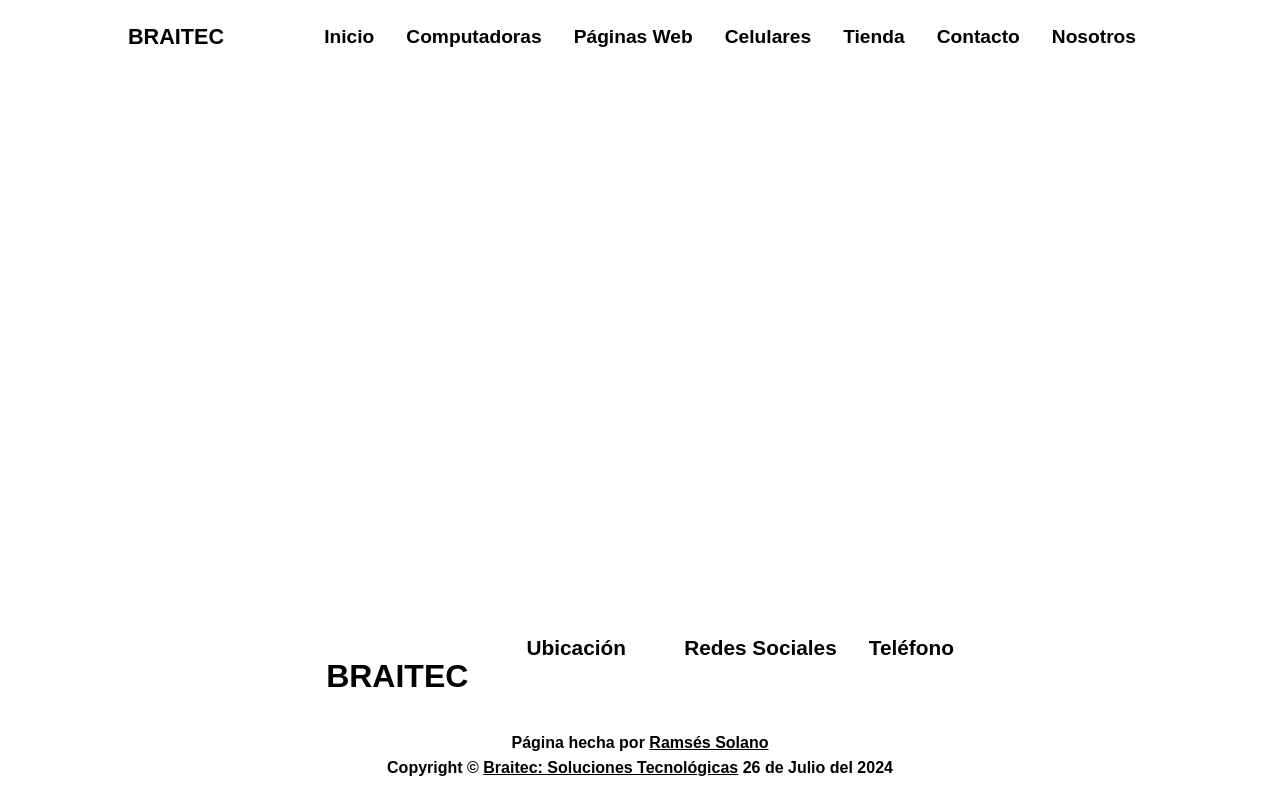
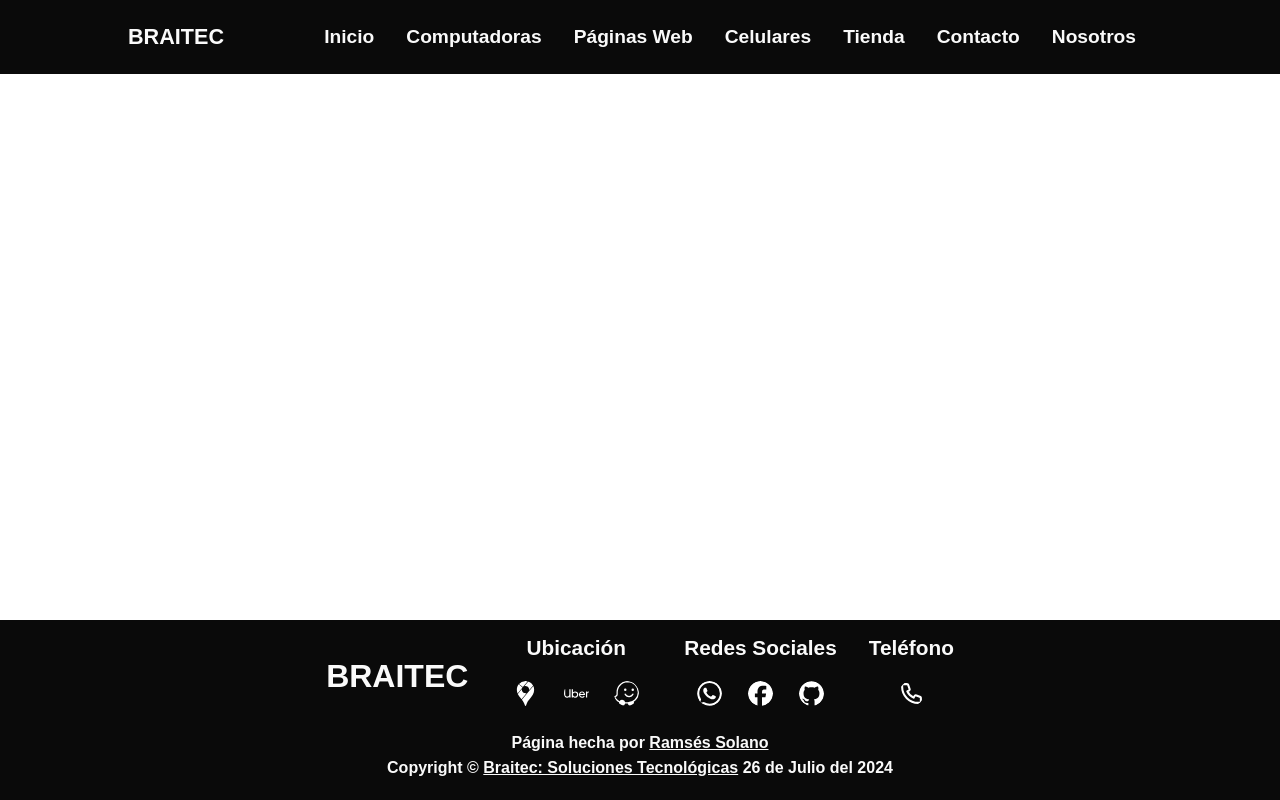
Before and after one commit to sh4dow18/braitec, a Next.js app: page / in a window 1280 px wide. Built offline with nearby package versions, Linux system fonts and the light colour scheme.

Commit message:
fix: globals css
Make a more efficient css code in globals

```diff
--- a/src/app/globals.css
+++ b/src/app/globals.css
@@ -21,6 +21,8 @@ body {
   display: flex;
   flex-direction: column;
   height: 100dvh;
+  /* Text */
+  font-family: Arial, Helvetica, sans-serif;
 }
 footer {
   /* Display */
@@ -29,11 +31,9 @@ footer {
   justify-content: center;
   /* Spacers */
   padding: 1rem 10%;
-  /* Text */
-  font-family: Arial, Helvetica, sans-serif;
   /* Colors */
-  background-color: var(--background-color);
-  color: var(--text-color);
+  background-color: var(--black);
+  color: var(--white);
 }
 main {
   /* Display */
@@ -53,8 +53,8 @@ body > header {
   /* Text */
   font-family: Arial, Helvetica, sans-serif;
   /* Colors */
-  background-color: var(--background-color);
-  color: var(--text-color);
+  background-color: var(--black);
+  color: var(--white);
 }
 footer > p {
   /* Display */
@@ -67,9 +67,11 @@ footer > p {
 /* Third Grade */
 
 body > header p {
+  /* Spacers */
+  margin: 0;
+  /* Texts */
   font-size: 1.35rem;
   font-weight: bold;
-  margin: 0;
 }
 
 /* Main Clases Styles */
@@ -78,22 +80,29 @@ body > header p {
 /* First Grade */
 
 .desktop-nav {
+  /* Display */
   display: flex;
   flex-wrap: wrap;
+  /* Texts */
   font-size: 1.2rem;
 }
 
 /* Second Grade */
 
 .desktop-nav a {
+  /* Display */
+  user-select: none;
+  /* Spacers */
+  padding-inline: 1rem;
+  /* Texts */
   text-decoration: none;
-  color: var(--text-color);
   font-weight: bold;
-  padding-inline: 1rem;
-  user-select: none;
+  /* Colors */
+  color: var(--white);
 }
 .desktop-nav a:hover {
-  color: var(--primary);
+  /* Colors */
+  color: var(--blue);
 }
 
 /* Media Queries */
```
